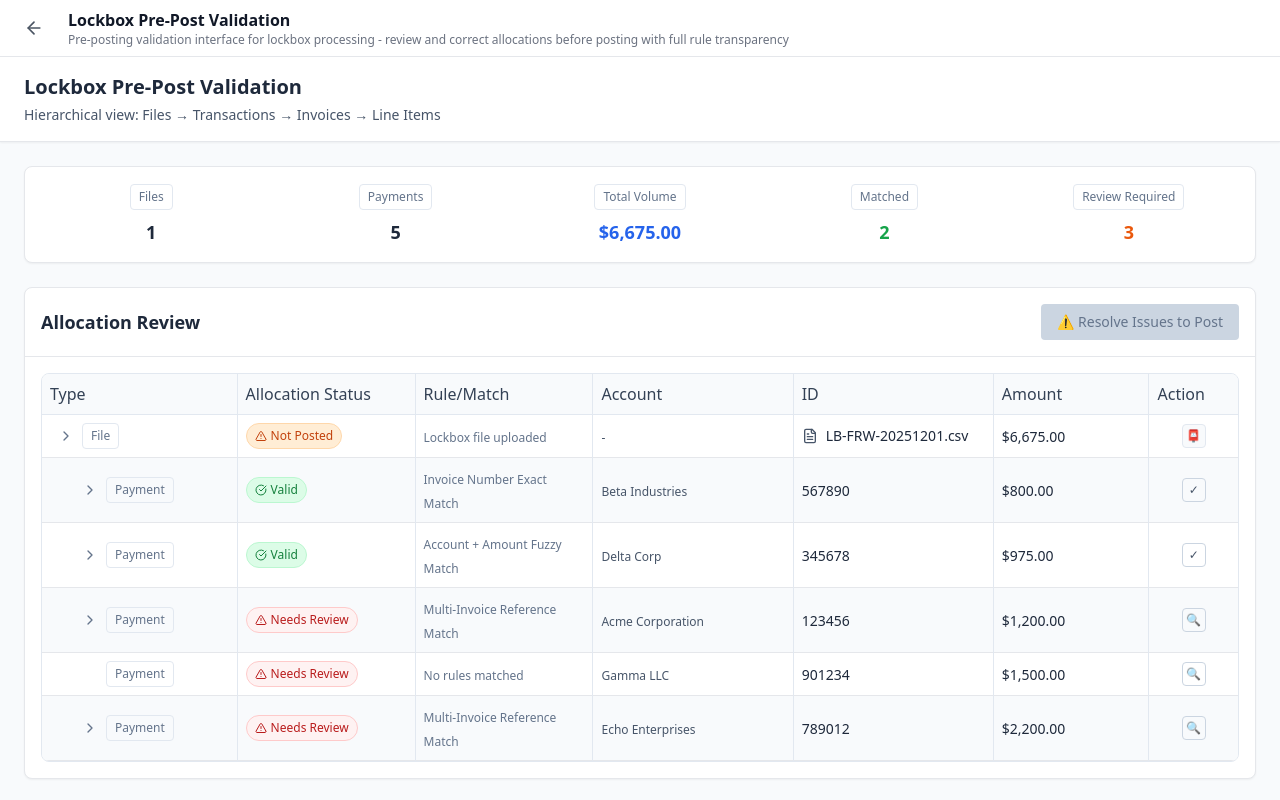
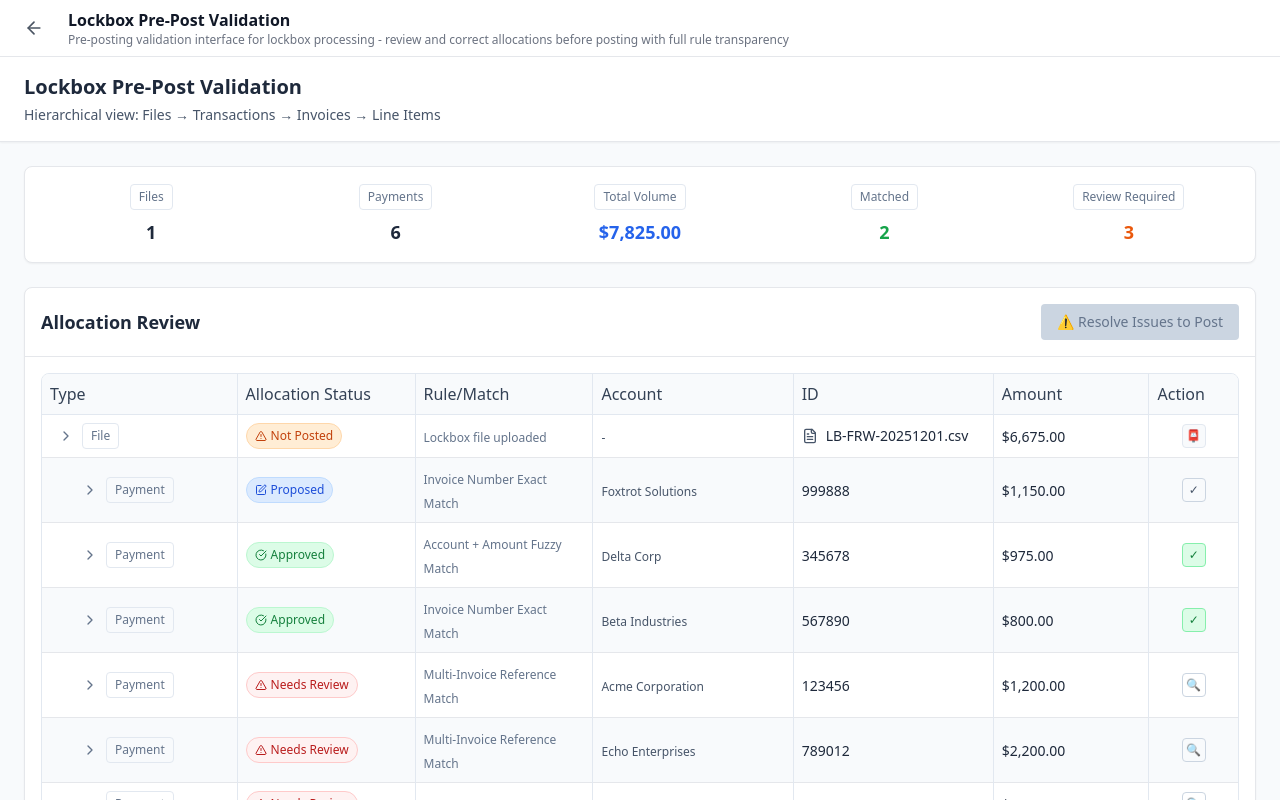
Before and after one commit to kevnatbp/paybylink, a React (Vite) app: page /prototypes/lockbox-validation in a window 1280 px wide. Shown: the top 800 px of the page. Built offline with nearby package versions, Linux system fonts and the light colour scheme.

Commit message:
transition of status

```diff
--- a/src/components/prototypes/LockboxValidationScreen.jsx
+++ b/src/components/prototypes/LockboxValidationScreen.jsx
@@ -44,12 +44,18 @@ const flattenData = (files) => {
     });
 
     if (file.expanded) {
-      // Sort transactions to put "needs_review" items first
+      // Sort transactions to put "needs_review" items first, then by payment ID for stable positioning
       const sortedTransactions = [...file.transactions].sort((a, b) => {
         const statusOrder = { 'needs_review': 0, 'proposed': 1, 'valid': 2 };
         const aStatus = (a.issues?.length > 0 || a.status === 'needs_review') ? 'needs_review' : (a.status || 'needs_review');
         const bStatus = (b.issues?.length > 0 || b.status === 'needs_review') ? 'needs_review' : (b.status || 'needs_review');
-        return (statusOrder[aStatus] || 99) - (statusOrder[bStatus] || 99);
+
+        // Primary sort: status priority
+        const statusDiff = (statusOrder[aStatus] || 99) - (statusOrder[bStatus] || 99);
+        if (statusDiff !== 0) return statusDiff;
+
+        // Secondary sort: payment ID for stable positioning
+        return a.id.localeCompare(b.id);
       });
 
       sortedTransactions.forEach(txn => {
@@ -462,7 +468,12 @@ const LockboxValidationScreen = () => {
             if (txn.id !== transactionId) return txn;
 
             if (type === 'transaction') {
-              return { ...txn, status: newStatus };
+              // Clear issues when approving (setting to 'valid')
+              const updatedTxn = { ...txn, status: newStatus };
+              if (newStatus === 'valid') {
+                updatedTxn.issues = [];
+              }
+              return updatedTxn;
             }
 
             return {
@@ -501,7 +512,7 @@ const LockboxValidationScreen = () => {
       'valid': {
         color: 'text-green-700 bg-green-100 border border-green-200 px-2 py-1 rounded-full',
         icon: <CheckCircle className="h-3 w-3" />,
-        label: 'Valid'
+        label: 'Approved'
       },
       'proposed': {
         color: 'text-blue-700 bg-blue-100 border border-blue-200 px-2 py-1 rounded-full',
@@ -579,6 +590,7 @@ const LockboxValidationScreen = () => {
 
     if (type === 'transaction') {
       const needsReview = item.status === 'needs_review' || item.issues.length > 0;
+      const isApproved = item.status === 'valid' && item.issues.length === 0;
 
       return (
         <div className="flex space-x-1 justify-center">
@@ -594,11 +606,18 @@ const LockboxValidationScreen = () => {
             >
               🔍
             </button>
+          ) : isApproved ? (
+            <div
+              className="p-1 border border-green-300 bg-green-100 text-green-700 rounded text-xs w-6 h-6 flex items-center justify-center"
+              title="Approved"
+            >
+              ✓
+            </div>
           ) : (
             <button
               onClick={(e) => {
                 e.stopPropagation();
-                updateItemStatus('transaction', fileId, transactionId, null, null, 'approved');
+                updateItemStatus('transaction', fileId, transactionId, null, null, 'valid');
               }}
               className="p-1 border border-slate-300 text-slate-600 rounded text-xs hover:bg-green-100 hover:border-green-300 transition-colors w-6 h-6 flex items-center justify-center"
               title="Approve"
@@ -819,11 +838,12 @@ const LockboxValidationScreen = () => {
                   return allRows.map((row, index) => {
                     const { type, transactionId } = row.original;
 
-                    // Calculate background color based on payment grouping
+                    // Calculate background color based on payment grouping (stable positioning)
                     let backgroundClass;
                     if (type === 'file') {
                       backgroundClass = 'bg-white'; // Files get white background
                     } else {
+                      // Use payment ID position for stable alternating colors, regardless of status
                       const transactionIndex = transactionIds.indexOf(transactionId);
                       const isEvenPayment = transactionIndex % 2 === 0;
                       backgroundClass = isEvenPayment ? 'bg-slate-50' : 'bg-white';
@@ -832,7 +852,7 @@ const LockboxValidationScreen = () => {
                   return (
                     <tr
                       key={row.id}
-                      className={`border-b hover:bg-blue-50 hover:border-blue-200 transition-colors ${backgroundClass}`}
+                      className={`border-b hover:bg-blue-50 hover:border-blue-200 transition-all duration-300 ${backgroundClass}`}
                     >
                       {row.getVisibleCells().map((cell, index, array) => (
                         <td
--- a/src/data/lockboxValidationMockData.js
+++ b/src/data/lockboxValidationMockData.js
@@ -177,6 +177,35 @@ export const mockLockboxFiles = [
           }
         ],
         unallocatedAmount: 230.00
+      },
+      {
+        id: 'payment-999888',
+        amount: 1150.00,
+        reference: 'INV-777',
+        otherParty: 'Foxtrot Solutions',
+        date: '2025-11-30',
+        bankAccount: 'B061801',
+        status: 'proposed',
+        ruleApplied: 'rule-1',
+        ruleExplanation: 'Invoice number exact match',
+        expanded: false,
+        issues: [],
+        invoices: [
+          {
+            id: 'inv-777',
+            invoiceNumber: 'INV-777',
+            customerId: 'FOXTROT001',
+            customerName: 'Foxtrot Solutions',
+            proposedAmount: 1150.00,
+            status: 'proposed',
+            expanded: false,
+            lineItems: [
+              { id: 'line-777-1', description: 'Consulting Services', amount: 950.00, status: 'proposed', matchDescription: 'Payment amount matched line item amount' },
+              { id: 'line-777-2', description: 'Implementation Fee', amount: 200.00, status: 'proposed', matchDescription: 'Payment amount matched line item amount' }
+            ]
+          }
+        ],
+        unallocatedAmount: 0
       }
     ]
   }
```
